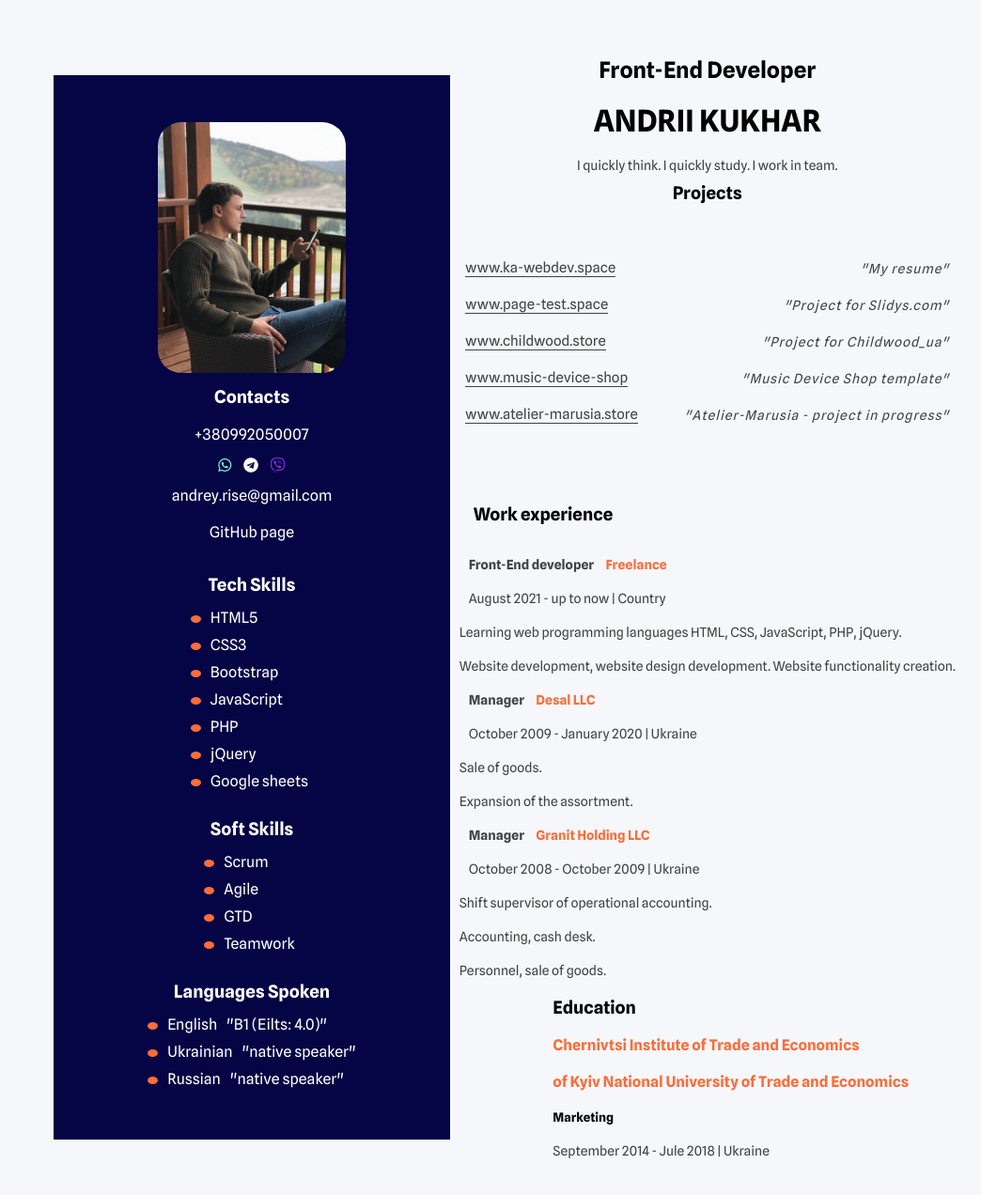
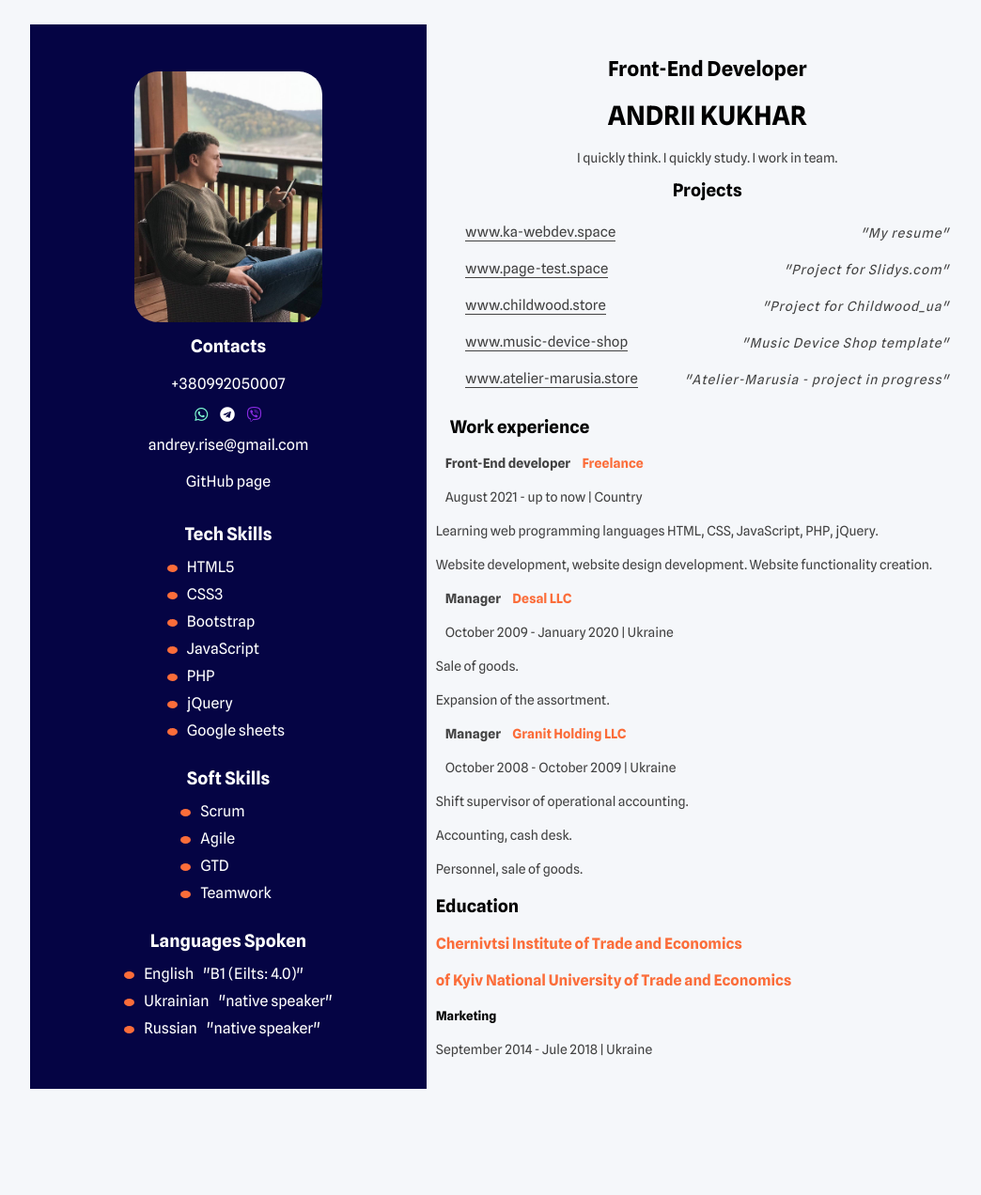
Before and after one commit to andrewkukhar/my-resume, a plain HTML site: page index.html in a window 1280 px wide. Shown: the whole page at 94% size, without its empty margins (73-1117 px from the left). After the commit the page ends 1185 px from the top, so only its background shows below. Drawn offline with Linux system fonts and the light colour scheme.

Commit message:
update repository

```diff
--- a/css/style.css
+++ b/css/style.css
@@ -70,6 +70,12 @@ h2,
 p {
     padding: 10px 20px;
 }
+.about-me__title h1 {
+    font-size: 28px;
+}
+.about-me__title h2 {
+    font-size: 22px;
+}
 .projects {
     width: 100%;
     display: flex;
@@ -78,12 +84,12 @@ p {
     align-items: center;
     text-align: center;
 }
-.projects__list h3 {
+.projects h3 {
     text-align: start;
-    padding: 20px 50px;
+    padding: 5px 0;
 }
 .projects__list {
-    padding: 50px 0;
+    padding: 10px 0;
 }
 .projects__list li {
     padding: 10px 0px;
@@ -109,8 +115,16 @@ p {
     font-style: italic;
     letter-spacing: 1px;
 }
+.work {
+    width: 100%;
+    display: flex;
+    flex-direction: column;
+    justify-content: center;
+    align-items: flex-start;
+    padding-left: 50px;
+}
 .work h3 {
-    padding: 25px;
+    padding: 10px 25px;
 }
 .work li {
     list-style: none;
@@ -128,20 +142,28 @@ p {
     padding-left: 10px;
     color: rgb(251, 109, 58);
 }
+.education {
+    width: 100%;
+    display: flex;
+    flex-direction: column;
+    justify-content: center;
+    align-items: flex-start;
+    padding-left: 50px;
+}
 .education p {
     color: rgb(66, 66, 66);
     font-size: 14px;
-    padding: 10px 0 10px 50px;
+    padding: 10px;
 }
 .education h3 {
-    padding: 10px 0 10px 50px;
+    padding: 10px;
 }
 .education h4 {
     color: rgb(251, 109, 58);
-    padding: 10px 0 10px 50px;
+    padding: 10px;
 }
 .education h5 {
-    padding: 10px 0 10px 50px;
+    padding: 10px;
 }
 @media (max-width: 762px) {
     .about-me {
@@ -179,6 +201,12 @@ p {
     }
     .work__item span {
         padding-left: 3px;
+    }
+    .work {
+        padding-left: 5px;
+    }
+    .education {
+        padding-left: 5px;
     }
     .education p {
         font-size: 13px;
```
